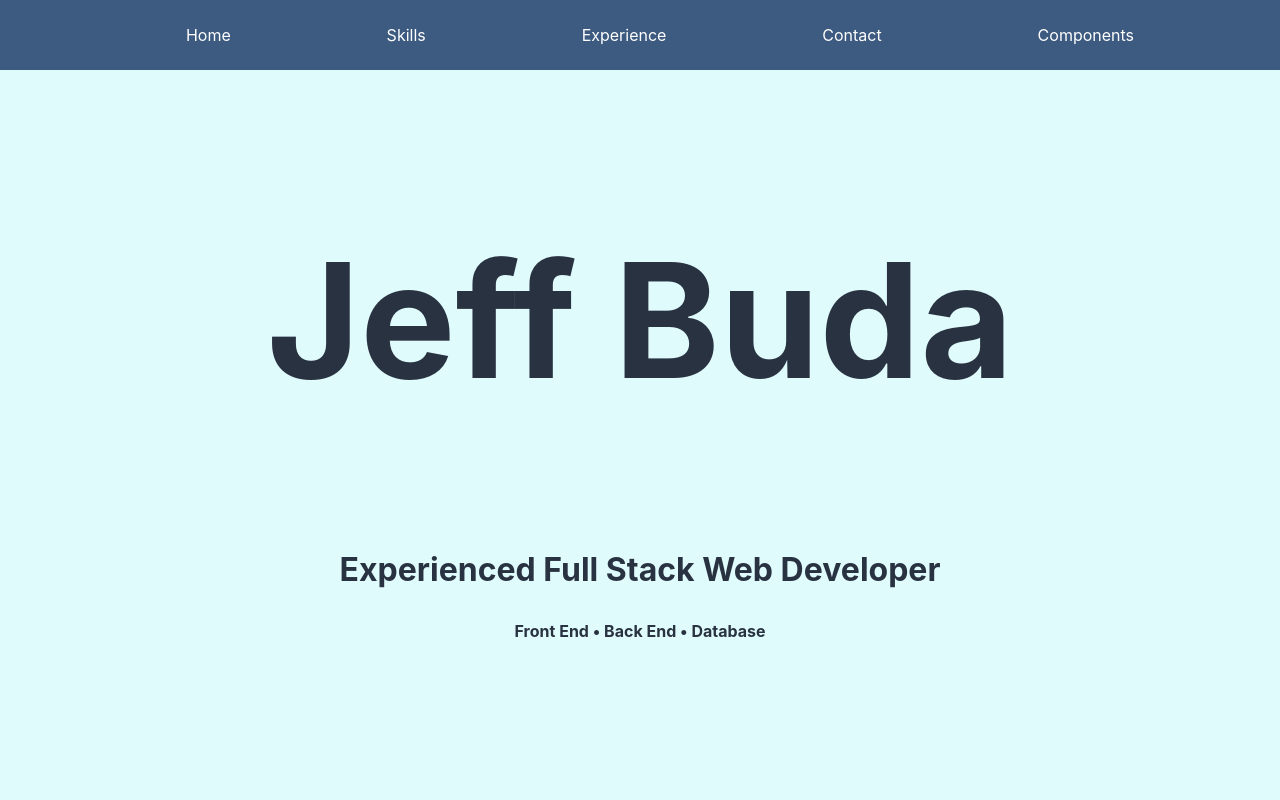
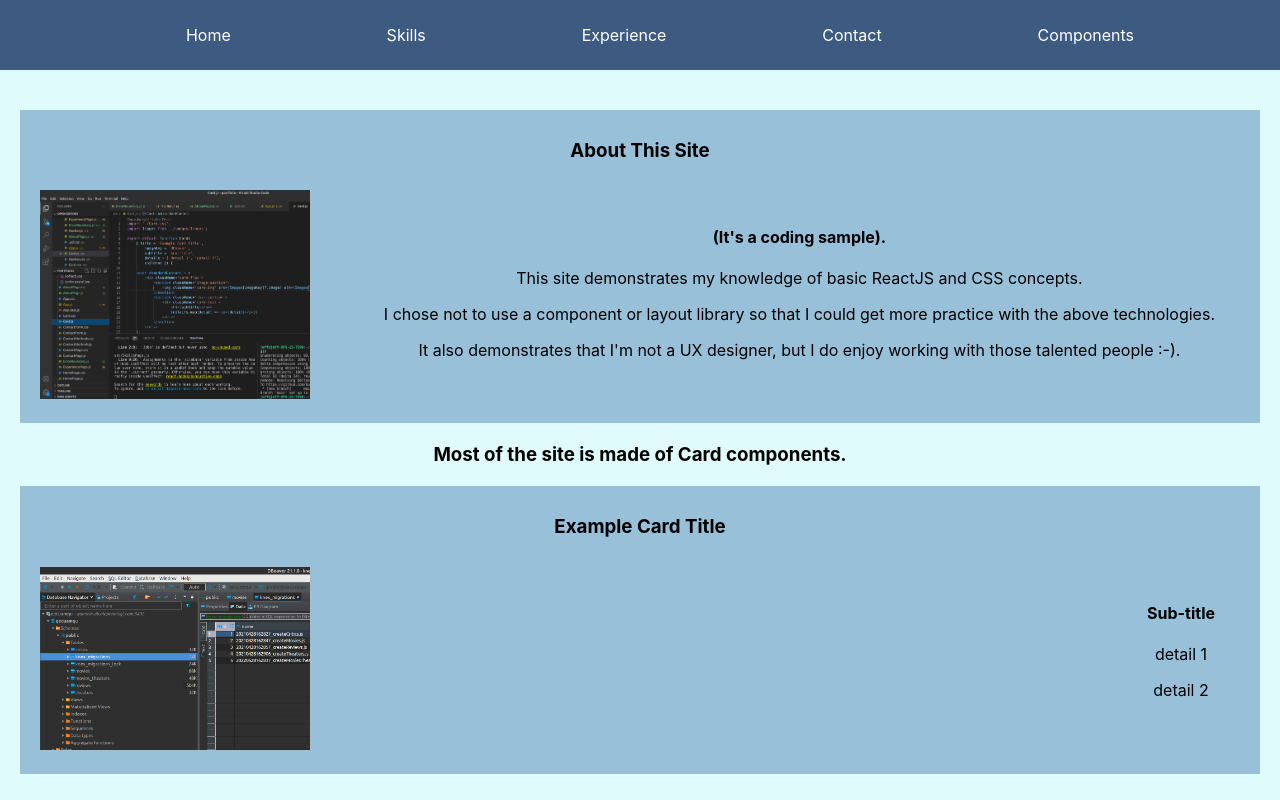
Before and after one commit to budajeff/portfolio-react, a React (Create React App) app: page /about in a window 1280 px wide. Built offline with nearby package versions, Linux system fonts and the light colour scheme.

Commit message:
errorboundary and About page

```diff
--- /dev/null
+++ b/src/AboutPage.js
@@ -0,0 +1,24 @@
+import Card from "./Card";
+import "./AboutPage.css";
+
+export default function ComponentTestPage() {
+    return (
+        <section>
+            <Card
+                title='About This Site'
+                subtitle={"(It's a coding sample)."}
+                details={[
+                    'This site demonstrates my knowledge of basic ReactJS and CSS concepts.',
+                    'I chose not to use a component or layout library so that I could get more practice with the above technologies.',
+                    'It also demonstrates that I\'m not a UX designer, but I do enjoy working with those talented people :-).'
+                ]}
+                imageKey='reactVsCode'
+
+            >
+            </Card>
+
+            <h3>Most of the site is made of Card components.</h3>
+            <Card></Card>
+
+        </section>);
+}
--- a/src/App.js
+++ b/src/App.js
@@ -1,27 +1,14 @@
 import './App.css';
-import Jobs from './Jobs.js';
 import NavBar from './NavBar';
+import ErrorBoundary from './ErrorBoundary';
 
 function App() {
 
-
-
   return (
     <div className="App" >
-      <NavBar></NavBar>
-      {/* <header><h1>Jeff Buda</h1></header>
-      <section className='main'>
-
-        <section className='experience-column'>
-          <h2>Experience</h2>
-          <Jobs jobDetails={portfolioData.jobData}></Jobs>
-        </section>
-        <section className='skills-column'>
-          <h2>Skills</h2>
-          <h2>Education</h2>
-          <h2>Awards</h2>
-        </section>
-      </section> */}
+      <ErrorBoundary>
+        <NavBar></NavBar>
+      </ErrorBoundary>
     </div >
   );
 }
--- a/src/ComponentTestPage.js
+++ /dev/null
@@ -1,13 +0,0 @@
-import Card from "./Card";
-import "./ComponentTestPage.css";
-
-export default function ComponentTestPage() {
-    return (
-        <ol>
-            <section>
-                <h2>Card Component</h2>
-                <Card></Card>
-            </section>
-        </ol>
-    );
-}
--- /dev/null
+++ b/src/ErrorBoundary.js
@@ -0,0 +1,20 @@
+import React from "react";
+
+export default class ErrorBoundary extends React.Component {
+    constructor(props) {
+      super(props);
+      this.state = { hasError: false };
+    }
+
+    static getDerivedStateFromError(error) {
+      return { hasError: true };
+    }
+
+    render() {
+      if (this.state.hasError) {
+        return <h1>&#9785; Whoops! Something's not right. Maybe try refreshing the page?</h1>;
+      }
+
+      return this.props.children;
+    }
+  }
--- a/src/ExperiencePage.js
+++ b/src/ExperiencePage.js
@@ -7,6 +7,7 @@ export default function ExperiencePage() {
             <h2>Over 20 Years of Software Development Experience</h2>
             {SiteData().experience.map(job =>
                 <Card
+                    key={job.title + job.team}
                     title={job.title}
                     subtitle={job.team}
                     details={job.details}
--- a/src/NavBar.js
+++ b/src/NavBar.js
@@ -9,9 +9,8 @@ import './NavBar.css';
 import SkillsPage from "./SkillsPage";
 import HomePage from "./HomePage";
 import ExperiencePage from "./ExperiencePage";
-import ComponentTestPage from "./ComponentTestPage";
+import ComponentTestPage from "./AboutPage";
 import ContactPage from "./ContactPage";
-import { LightThemeStyle } from "./SharedStyles";
 
 export default function NavBar() {
     return (
@@ -32,7 +31,7 @@ export default function NavBar() {
                             <Link to="/contact">Contact</Link>
                         </li>
                         <li>
-                            <Link to="/component-test">Components</Link>
+                            <Link to="/about">Components</Link>
                         </li>
                     </ul>
                 </div>
@@ -47,7 +46,7 @@ export default function NavBar() {
                         <Route path="/contact">
                             <ContactPage />
                         </Route>
-                        <Route path="/component-test">
+                        <Route path="/about">
                             <ComponentTestPage />
                         </Route>
                         <Route path="/">
--- a/src/images/Images.js
+++ b/src/images/Images.js
@@ -3,6 +3,8 @@ import pascal from './turbo-pascal.jpg';
 import softech from './softech.jpg';
 import csa from './csa.gif';
 import onvioPractice from './onvio-practice.png';
+import onvioDocuments from './onvio-documents.png';
+import reactVsCode from './react-vs-code.png';
 
 const Images = {
     dbeaver: {
@@ -12,6 +14,10 @@ const Images = {
     pascal: {
         alt: '',
         image: pascal
+    },
+    onvioDocuments: {
+        alt: 'Onvio Documents software',
+        image: onvioDocuments
     },
     onvioPractice: {
         alt: 'Onvio Practice Management software',
@@ -24,6 +30,10 @@ const Images = {
     softech: {
         alt: 'Softech company logo',
         image: softech
+    },
+    reactVsCode: {
+        alt: 'React in VS Code',
+        image: reactVsCode
     }
 };
 
```
Also changed, not shown: src/AboutPage.css (renamed from src/ComponentTestPage.css), src/images/onvio-documents.png (added), src/images/react-vs-code.png (added).
